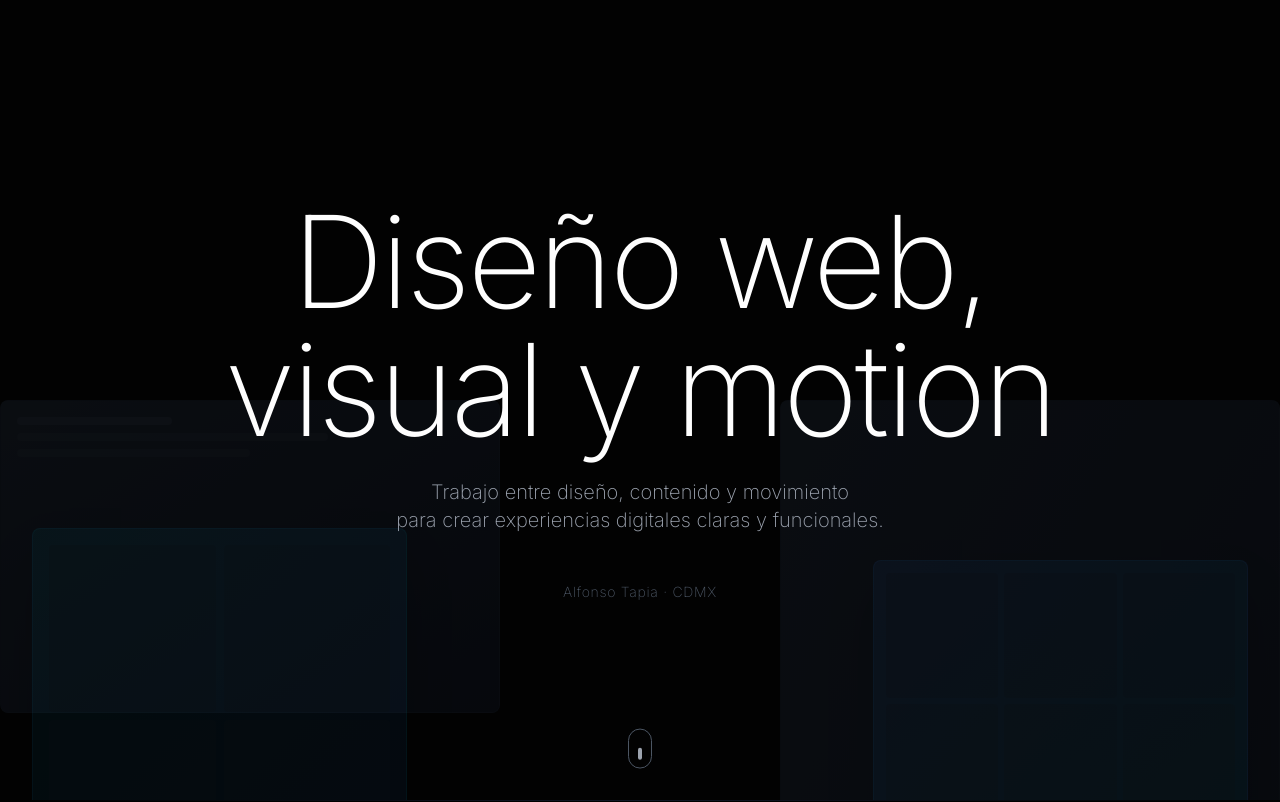
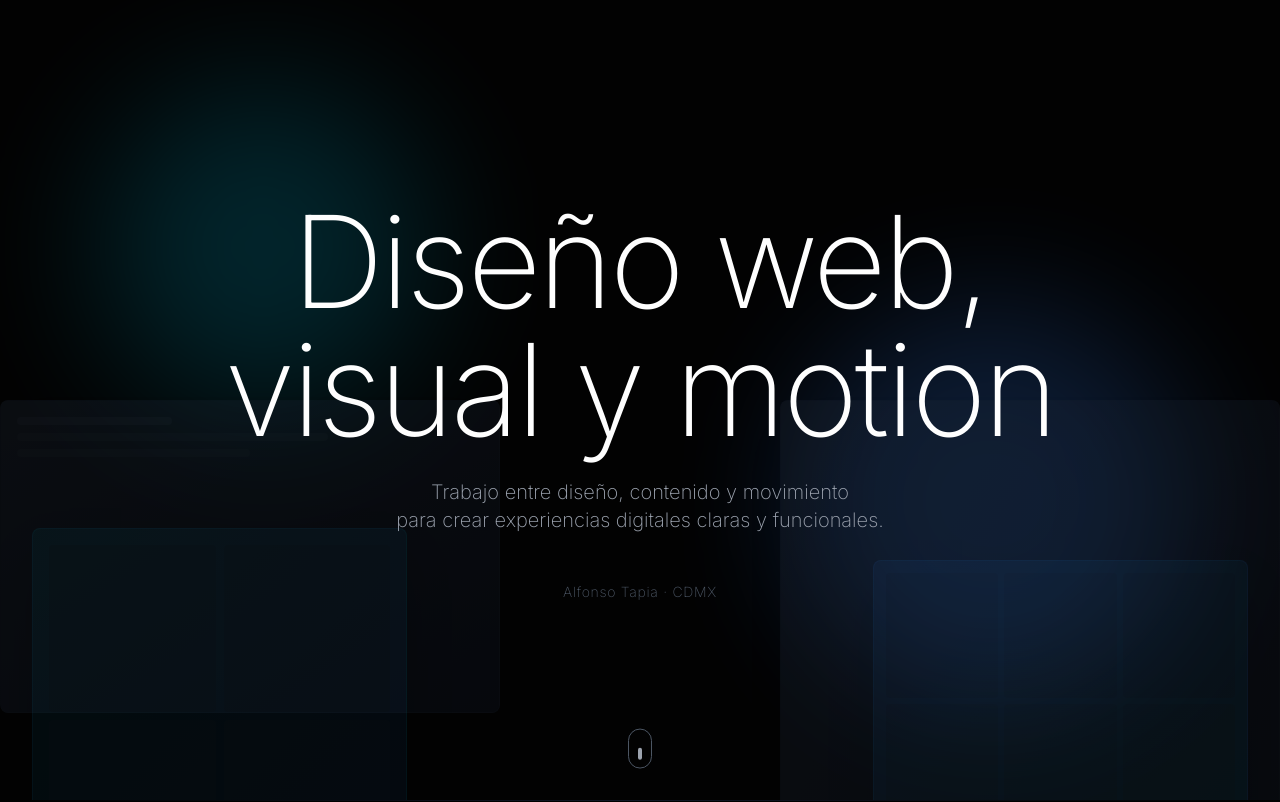
Before and after one commit to auradigitaldesing-glitch/Portafolio, a Next.js app: page / in a window 1280 px wide. Shown: the top 802 px of the page. Built offline with nearby package versions, Linux system fonts and the light colour scheme.

Commit message:
Restaurar fondo azul del hero con orbes más visibles

```diff
--- a/app/page.tsx
+++ b/app/page.tsx
@@ -9,10 +9,10 @@ export default function Home() {
       {/* Global background - same as hero */}
       <div className="fixed inset-0 bg-gradient-to-br from-black via-gray-950 to-black -z-10" />
 
-      {/* Floating orbs - continuous throughout */}
+      {/* Floating orbs - continuous throughout with more blue */}
       <div className="fixed inset-0 -z-10">
-        <div className="absolute top-20 left-20 w-72 h-72 bg-cyan-500/10 rounded-full blur-3xl animate-pulse-slow" />
-        <div className="absolute bottom-20 right-20 w-96 h-96 bg-blue-500/10 rounded-full blur-3xl animate-pulse-slow" style={{ animationDelay: '2s' }} />
+        <div className="absolute top-20 left-20 w-72 h-72 bg-cyan-500/15 rounded-full blur-3xl animate-pulse-slow" />
+        <div className="absolute bottom-20 right-20 w-96 h-96 bg-blue-500/15 rounded-full blur-3xl animate-pulse-slow" style={{ animationDelay: '2s' }} />
       </div>
 
       {/* Grain texture - global */}
--- a/components/Hero.tsx
+++ b/components/Hero.tsx
@@ -39,6 +39,34 @@ export default function Hero() {
       ref={containerRef}
       className="relative h-screen w-full flex items-center justify-center overflow-hidden"
     >
+      {/* Floating orbs for depth - blue background */}
+      <motion.div
+        className="absolute top-20 left-20 w-72 h-72 bg-cyan-500/20 rounded-full blur-3xl"
+        animate={{
+          x: [0, 50, 0],
+          y: [0, 30, 0],
+          scale: [1, 1.2, 1],
+        }}
+        transition={{
+          duration: 20,
+          repeat: Infinity,
+          ease: "easeInOut",
+        }}
+      />
+      <motion.div
+        className="absolute bottom-20 right-20 w-96 h-96 bg-blue-500/20 rounded-full blur-3xl"
+        animate={{
+          x: [0, -30, 0],
+          y: [0, -50, 0],
+          scale: [1, 1.1, 1],
+        }}
+        transition={{
+          duration: 25,
+          repeat: Infinity,
+          ease: "easeInOut",
+        }}
+      />
+
       {/* Visual mockups - Left side */}
       <motion.div
         style={{
```
